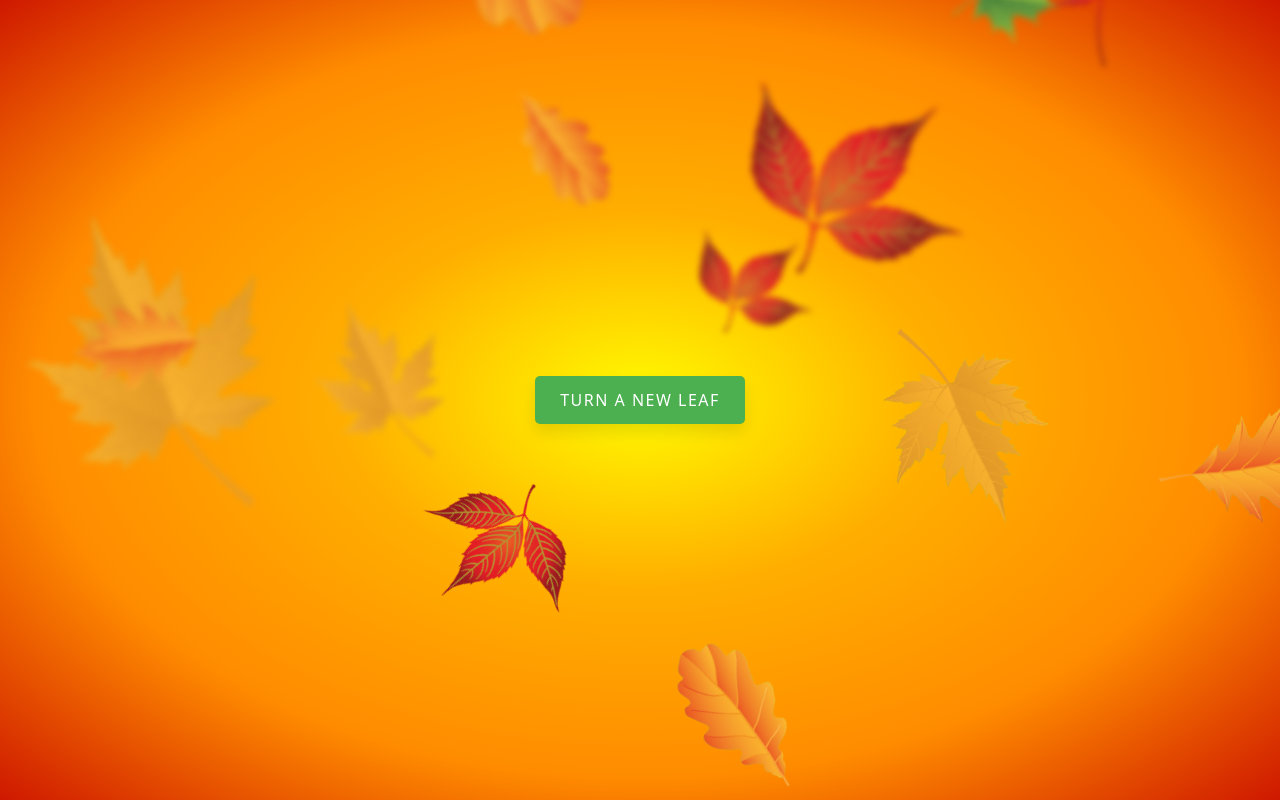
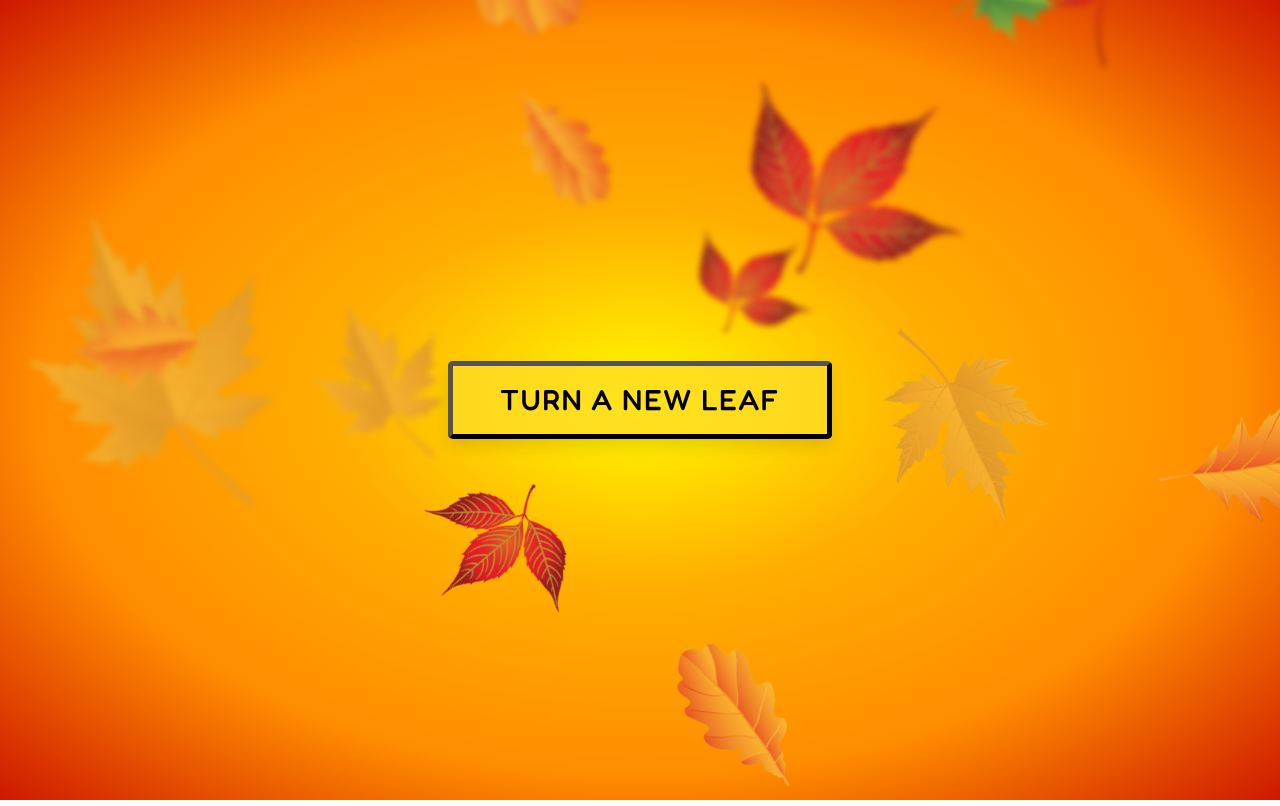
Before and after one commit to max-zhang21/fallhacks, a website built with webpack: page index.html in a window 1280 px wide. Shown: the top 806 px of the page. Built offline with nearby package versions, Linux system fonts and the light colour scheme.

Commit message:
Made the index button nicer

```diff
--- a/src/styles.css
+++ b/src/styles.css
@@ -1,3 +1,26 @@
+@import url('https://fonts.googleapis.com/css2?family=Fredoka:wght@300;500;700&family=Roboto+Slab&display=swap');
+
+
+h1 {
+    font-family: "Fredoka";
+    font-weight: 500;
+}
+
+button {
+    font-family: "Fredoka";
+    font-weight: 500;
+}
+
+.btn {
+    font-family: "Fredoka";
+    font-weight: 500;
+}
+
+input {
+    font-family: "Fredoka";
+    font-weight: 500;
+}
+
 body {
     /* background-image: url('path_to_leaves_background_image.jpg');
     background-repeat: no-repeat;
@@ -98,23 +121,30 @@ body {
 }
 
 .custom-btn {
-    background-color: #4CAF50;
-    color: white;
     padding: 12px 25px;
     position: absolute;
-    border: none;
     border-radius: 5px;
     text-transform: uppercase;
-    font-size: 16px;
     letter-spacing: 1.5px;
     transition: all 0.4s;
-    cursor: pointer;
     outline: none;
     box-shadow: 0px 8px 15px rgba(0, 0, 0, 0.1);
     display: inline-flex;
     align-items: center;
     justify-content: center;
     z-index: 1;
+
+    font-family: "Fredoka";
+    font-weight: 400;
+    font-size: 29px;
+    background-color: #ffdb27c5;
+    color: #000;
+    display: block;
+    width: 30%;
+    cursor: pointer;
+    text-align: center;
+    border-color: #000;
+    border-width: 5px;
 }
 
 .button {
@@ -123,8 +153,8 @@ body {
 }
 
 .custom-btn:hover {
-    background-color: #45a049;
-    box-shadow: 0px 15px 20px rgba(46, 229, 157, 0.4);
+    background-color: #ea9f149e;
+    box-shadow: 0px 15px 20px rgba(198, 51, 11, 0.784);
     transform: translateY(-7px);
 }
 
```
